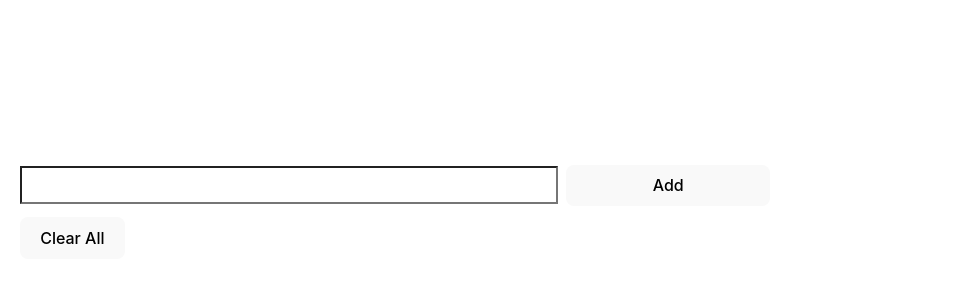
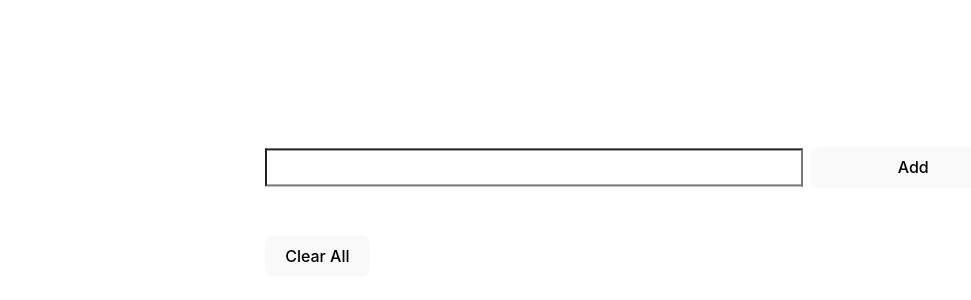
Before and after one commit to Fuka0102/todoapp, a React (Vite) app: page / in a window 1280 px wide. Shown: the part 186-486 px from the top of the page, without its empty margins (0-971 px from the left). Built offline with nearby package versions, Linux system fonts and the light colour scheme.

Commit message:
デザイン実装

```diff
--- a/src/App.css
+++ b/src/App.css
@@ -5,6 +5,10 @@
   padding: 20px;
   border-radius: 10px;
   color: #111;
+  position: fixed;
+  top: 50%;
+  left: 50%;
+  transform: translate(-50%, -50%);
 }
 
 .todo_input {
@@ -24,6 +28,10 @@
 .todo_input-button {
   margin-left: 8px;
   width: 30%;
+}
+
+.todo_list {
+  padding: 10px;
 }
 
 .todo_list-item {
```
